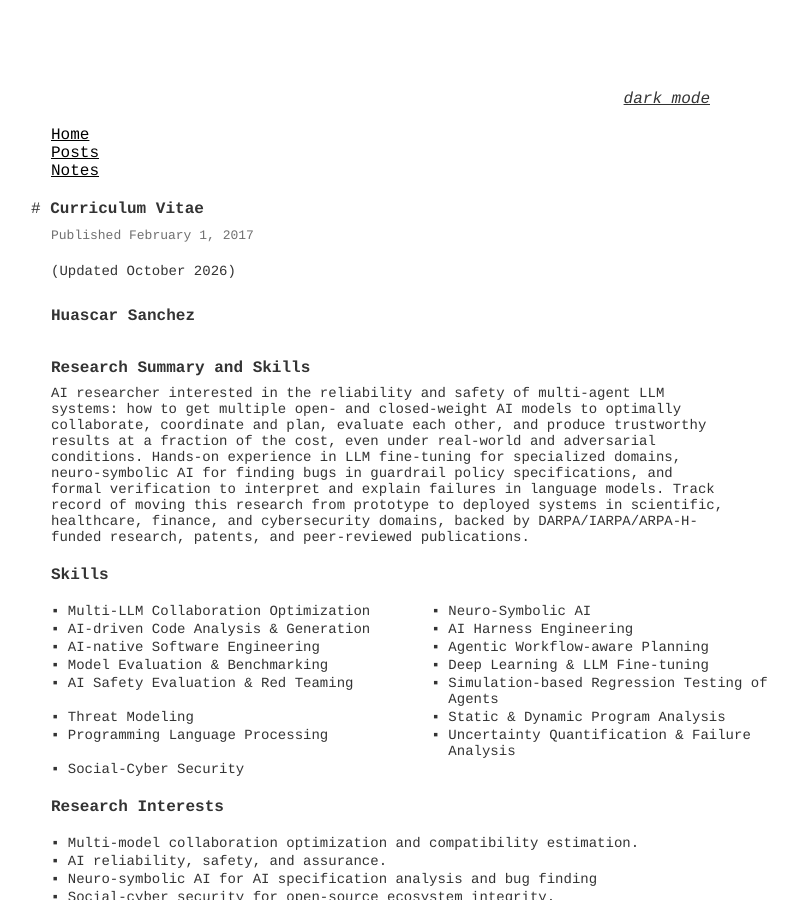
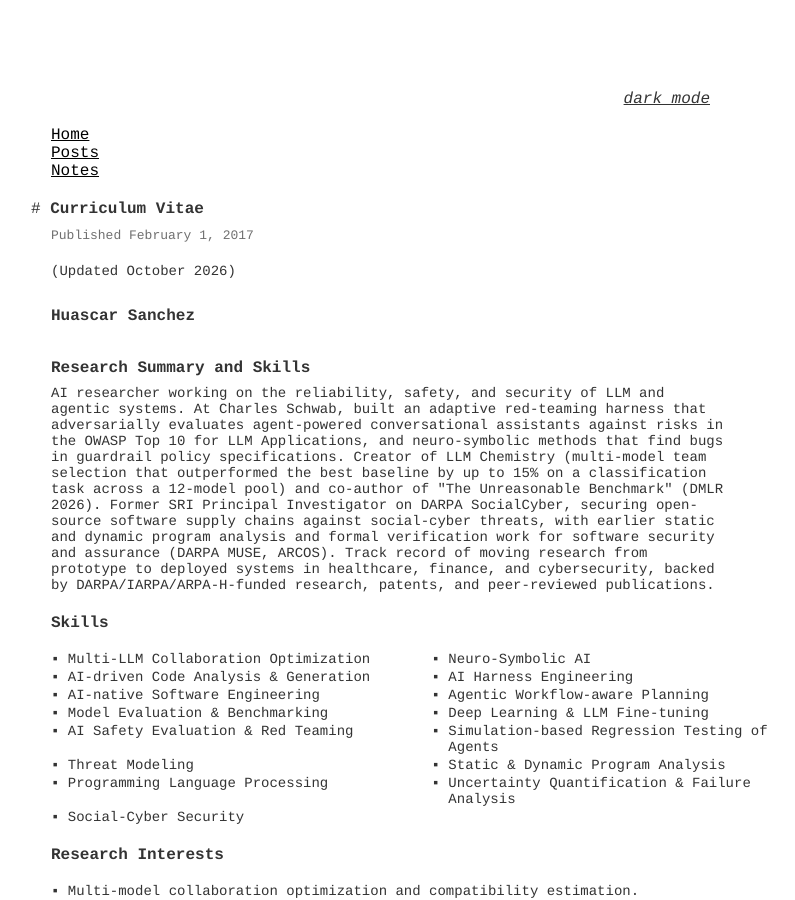
Before and after one commit to hsanchez/hsanchez.github.io, a Jekyll site: the page built from posts/notes/_posts/2017-02-01-cv.md, in a window 1280 px wide and 900 px high. Shown: the whole window, without its empty margins (259-1054 px from the left). Built offline with Jekyll 4.4.1, drawn with Linux system fonts in a browser that asks for light colours.

Commit message:
Update 2017-02-01-cv.md

```diff
--- a/posts/notes/_posts/2017-02-01-cv.md
+++ b/posts/notes/_posts/2017-02-01-cv.md
@@ -84,18 +84,22 @@ hidden: true
     <div class="heading" id="summary">Research Summary and Skills</div>
     <div class="entry">
         <div class="item">
-          <span class="deemph">AI researcher interested in the reliability and
-          safety of multi-agent LLM systems: how to get multiple open- and
-          closed-weight AI models to optimally collaborate, coordinate and plan,
-          evaluate each other, and produce trustworthy results at a fraction of
-          the cost, even under real-world and adversarial conditions. Hands-on
-          experience in LLM fine-tuning for specialized domains, neuro-symbolic
-          AI for finding bugs in guardrail policy specifications, and formal
-          verification to interpret and explain failures in language models.
-          Track record of moving this research from prototype to deployed
-          systems in scientific, healthcare, finance, and cybersecurity domains,
-          backed by DARPA/IARPA/ARPA-H-funded research, patents, and
-          peer-reviewed publications.</span>
+          <span class="deemph"> AI researcher working on the reliability,
+          safety, and security of LLM and agentic systems. At Charles Schwab,
+          built an adaptive red-teaming harness that adversarially evaluates
+          agent-powered conversational assistants against risks in the OWASP Top
+          10 for LLM Applications, and neuro-symbolic methods that find bugs in
+          guardrail policy specifications. Creator of LLM Chemistry (multi-model
+          team selection that outperformed the best baseline by up to 15% on a
+          classification task across a 12-model pool) and co-author of "The
+          Unreasonable Benchmark" (DMLR 2026). Former SRI Principal Investigator
+          on DARPA SocialCyber, securing open-source software supply chains
+          against social-cyber threats, with earlier static and dynamic program
+          analysis and formal verification work for software security and
+          assurance (DARPA MUSE, ARCOS). Track record of moving research from
+          prototype to deployed systems in healthcare, finance, and
+          cybersecurity, backed by DARPA/IARPA/ARPA-H-funded research, patents,
+          and peer-reviewed publications.</span>
         </div> <!-- item -->
     </div> <!-- entry -->
     <div class="heading">Skills</div>
```
